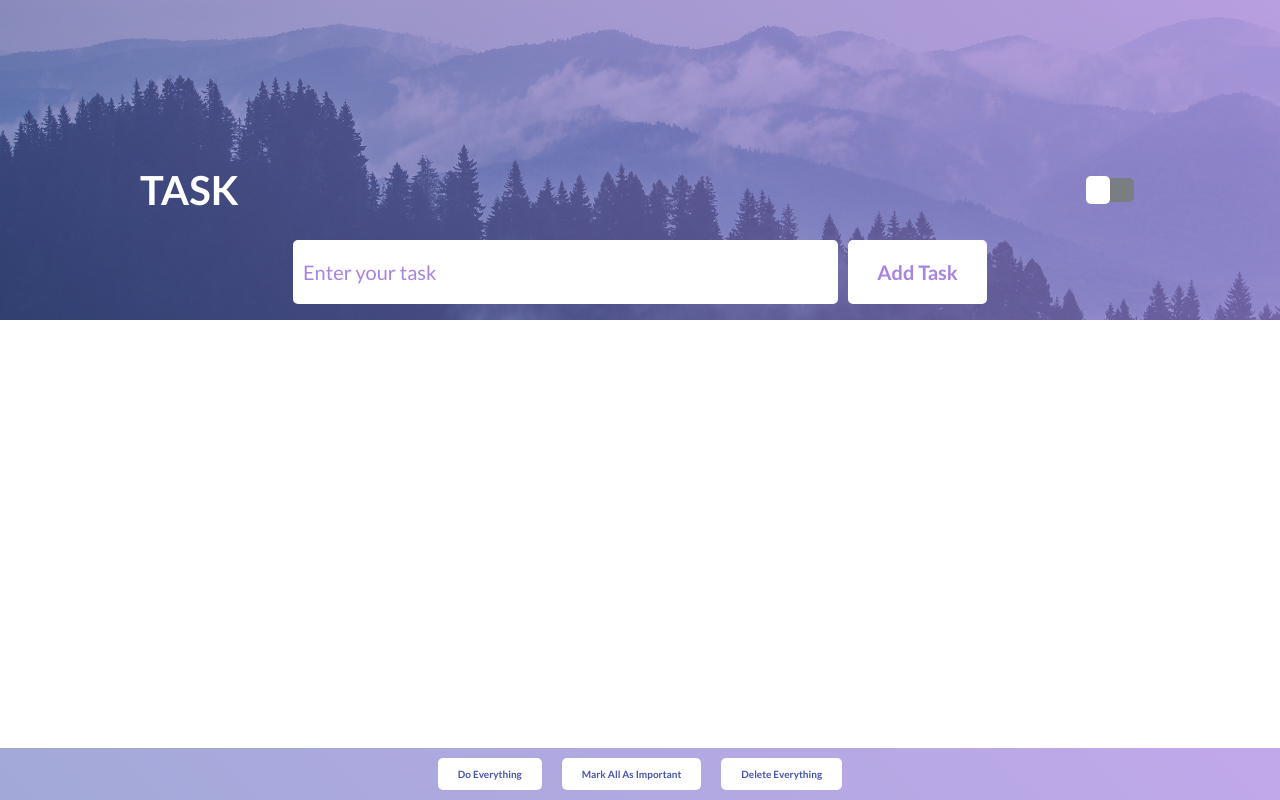
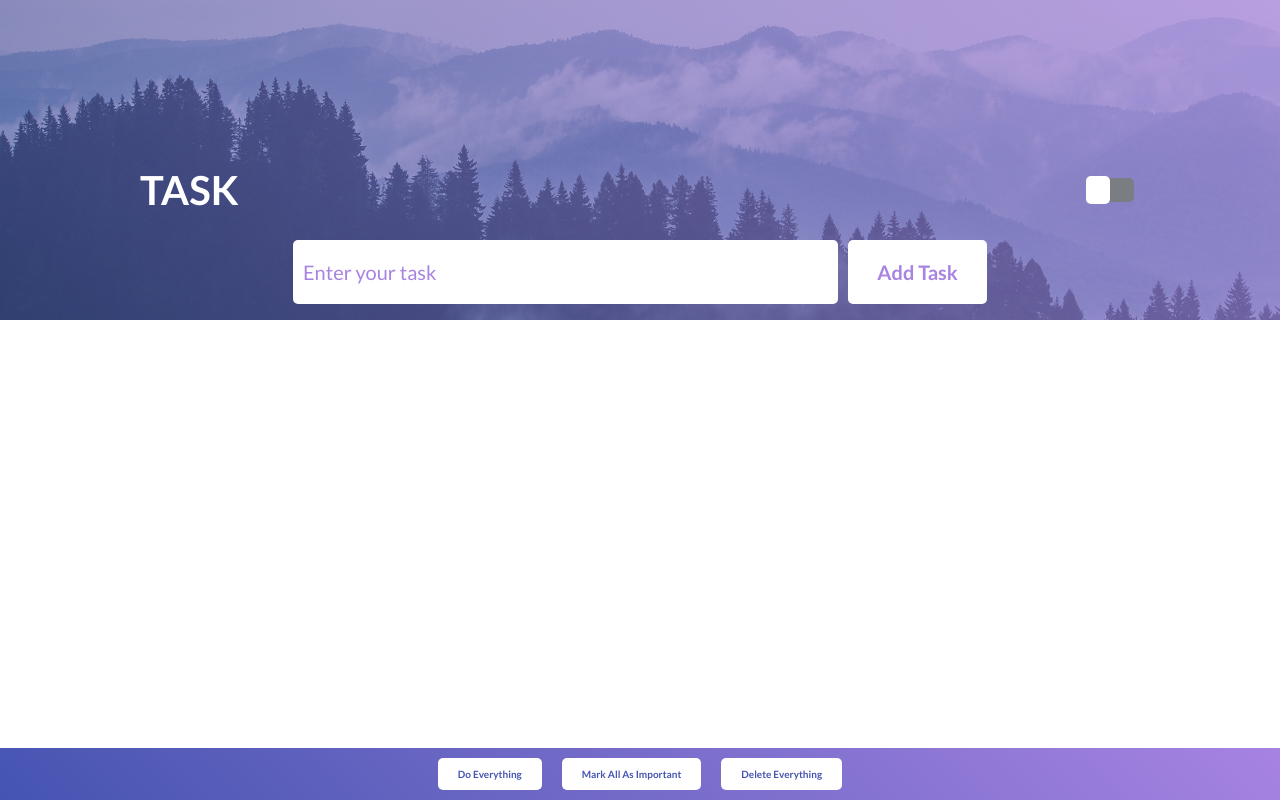
Before and after one commit to alkhimenok/task-list, a React (Create React App) app: page / in a window 1280 px wide. Built offline with nearby package versions, Linux system fonts and the light colour scheme.

Commit message:
add(Main): auto markd all task

```diff
--- a/src/App.js
+++ b/src/App.js
@@ -1,14 +1,12 @@
 import React from 'react'
 import Header from './components/Header'
 import Main from './components/Main'
-import Footer from './components/Footer'
 
 const App = () => {
 	return (
 		<div className="wrapper">
 			<Header />
 			<Main />
-			<Footer />
 		</div>
 	)
 }
--- a/src/components/Footer.jsx
+++ b/src/components/Footer.jsx
@@ -1,19 +1,16 @@
 import React from 'react'
 import Body from './common/Body'
-import Container from './common/Container'
 
-const Footer = () => {
+const Footer = ({ parentBlockClass, handleClick }) => {
 	return (
-		<footer className="footer">
-			<Container parentBlockClass={'footer__container'}>
-				<Body parentBlockClass={'footer__body'}>
-					<form className="footer__form">
-						<button className="footer__btn footer__btn--completed">do everything</button>
-						<button className="footer__btn footer__btn--important">mark all as important</button>
-						<button className="footer__btn footer__btn--delete">delete everything</button>
-					</form>
-				</Body>
-			</Container>
+		<footer className={[parentBlockClass, 'footer'].join(' ')}>
+			<Body parentBlockClass={'footer__body'}>
+				<form className="footer__form" onClick={handleClick}>
+					<button className="footer__btn footer__btn--completed" data-btn="completed">do everything</button>
+					<button className="footer__btn footer__btn--important" data-btn="important">mark all as important</button>
+					<button className="footer__btn footer__btn--delete" data-btn="delete">delete everything</button>
+				</form>
+			</Body>
 		</footer>
 	)
 }
--- a/src/components/Main.jsx
+++ b/src/components/Main.jsx
@@ -3,6 +3,7 @@ import Body from './common/Body'
 import Container from './common/Container'
 import Form from './Form'
 import List from './List'
+import Footer from './Footer'
 import { uid } from 'uid'
 import { setListHeight } from '../scripts/listHeight'
 
@@ -33,6 +34,38 @@ const Main = () => {
 		e.preventDefault()
 	}
 
+	const handleFooterClick = e => {
+		e.preventDefault()
+
+		if (e.target.tagName !== 'BUTTON') return
+
+		const { target } = e
+		const { dataset } = target
+
+		setTaskList(actionAllTask[dataset.btn]().filter(task => !task.isDelete))
+	}
+
+	const actionAllTask = {
+		completed: () =>
+			taskList.map(task => {
+				task.isCompleted = true
+
+				return task
+			}),
+		important: () =>
+			taskList.map(task => {
+				task.isImportant = true
+
+				return task
+			}),
+		delete: () =>
+			taskList.map(task => {
+				task.isDelete = true
+
+				return task
+			})
+	}
+
 	useEffect(() => {
 		setListHeight()
 
@@ -49,6 +82,7 @@ const Main = () => {
 					<List parentBlockClass={'main__list'} taskList={taskList} handleClick={handleTaskAction} />
 				</Body>
 			</Container>
+			<Footer parentBlockClass={'main__footer'} handleClick={handleFooterClick} />
 		</main>
 	)
 }
--- a/src/scripts/listHeight.js
+++ b/src/scripts/listHeight.js
@@ -1,9 +1,10 @@
 export const setListHeight = () => {
 	const $main = document.querySelector('main')
+	const $footer = document.querySelector('footer')
 	const $form = document.querySelector('.form')
 	const $list = document.querySelector('.list')
 
-	$list.style.maxHeight = $main.clientHeight - $form.clientHeight * 2 + 'px'
+	$list.style.maxHeight = $main.clientHeight - $footer.clientHeight - $form.clientHeight * 2 + 'px'
 
 	window.addEventListener('resize', setListHeight)
 }
--- a/src/styles/components/common.css
+++ b/src/styles/components/common.css
@@ -5,11 +5,6 @@
 	justify-content: flex-start;
 	flex-direction: column;
 }
-/* .header {} */
-.main {
-	flex: auto;
-}
-/* .footer {} */
 .wrapper > * {
 	width: 100%;
 }
--- a/src/styles/components/footer.css
+++ b/src/styles/components/footer.css
@@ -1,9 +1,8 @@
 .footer {
-	background: var(--primary-gradient);
+	background: var(--secondary-gradient);
 }
 /* .footer__container {} */
-.footer__body {
-}
+/* .footer__body {} */
 .footer__form {
 	padding: var(--sm-size) 0;
 	display: flex;
--- a/src/styles/components/main.css
+++ b/src/styles/components/main.css
@@ -1,7 +1,15 @@
-/* .main {} */
+.main {
+  flex: auto;
+  display: flex;
+	align-items: center;
+	justify-content: space-between;
+	flex-direction: column;
+}
+.main > * {
+	width: 100%;
+}
 /* .main__container {} */
-.main__body {
-}
+/* .main__body {} */
 @media screen and (min-width: 1001px) { /* var(--max-width) + 1px */
   .main__body {
     max-width: 70%;
--- a/src/styles/variables.css
+++ b/src/styles/variables.css
@@ -19,7 +19,7 @@
 	--success-color: #55c376;
 
 	--primary-gradient: linear-gradient(45deg, rgba(69, 84, 177, 0.5) 0%, rgba(167, 131, 226, 0.7) 100%);
-	--secondary-gradient: linear-gradient(45deg, rgba(69, 84, 177, 0.5) 0%, rgba(167, 131, 226, 0.7) 100%);
+	--secondary-gradient: linear-gradient(45deg, rgba(69, 84, 177, 1) 0%, rgba(167, 131, 226, 1) 100%);
 
 	--primary-font: 'latoRegular';
 	--secondary-font: 'latoBold';
```
